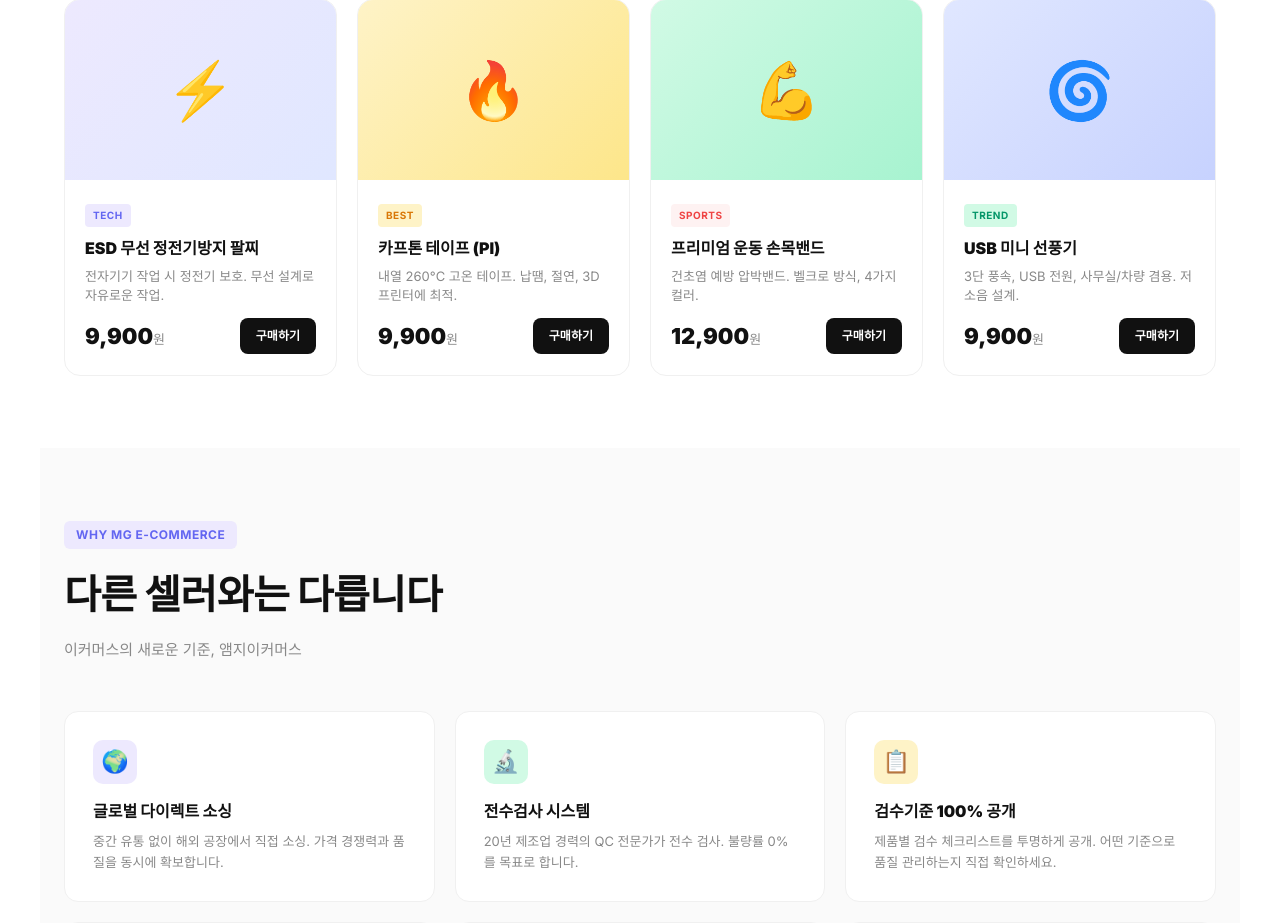
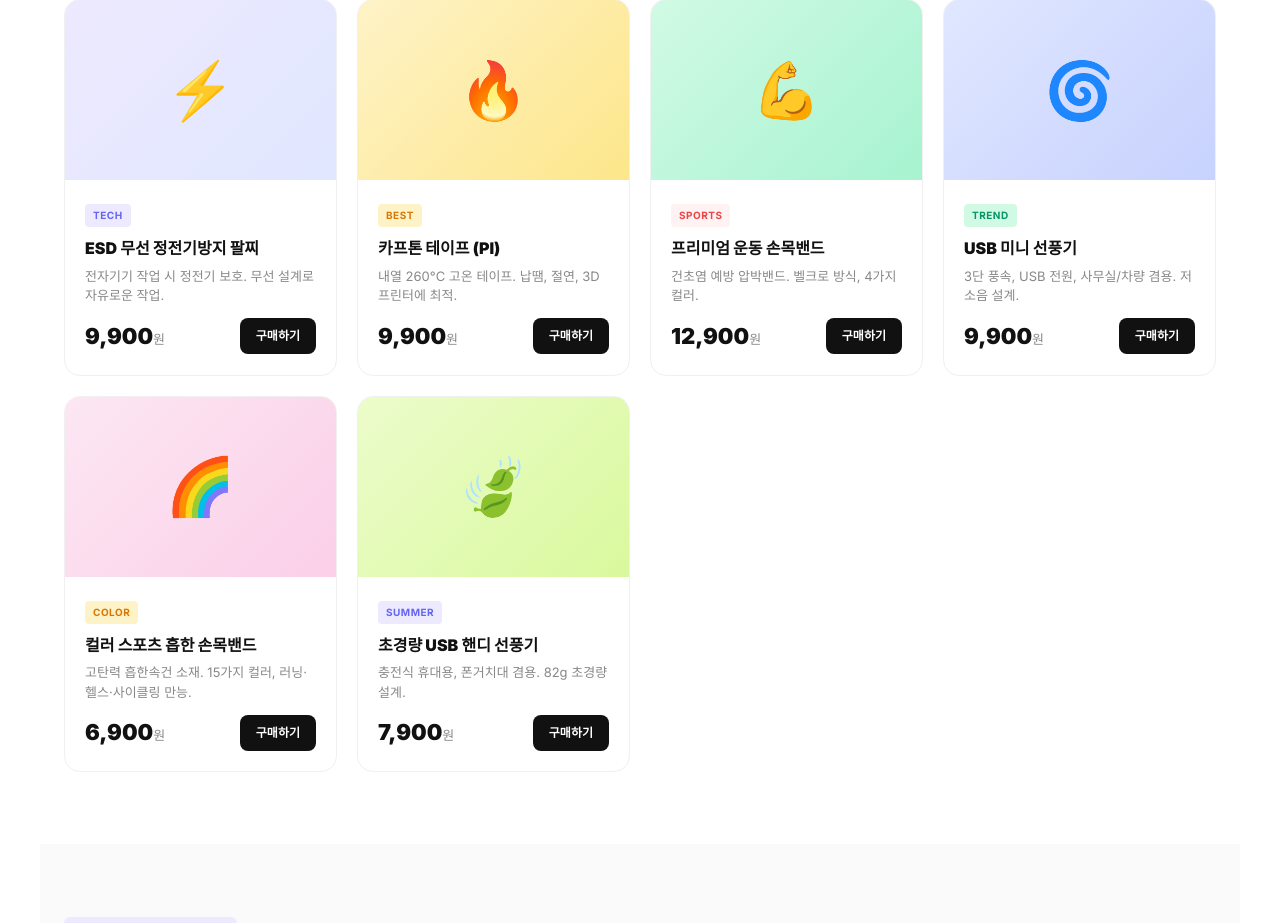
Before and after one commit to cmg9722-beep/mg-commerce, a Flask app: page / in a window 1280 px wide. Shown: the part 1131-2054 px from the top of the page. Run offline with Flask 3, Linux system fonts and the light colour scheme.

Commit message:
상품 2개 추가 (컬러 스포츠 손목밴드, 초경량 핸디 선풍기)
Co-Authored-By: Claude Opus 4.6 <noreply@anthropic.com>

```diff
--- a/templates/homepage.html
+++ b/templates/homepage.html
@@ -83,6 +83,8 @@ a{text-decoration:none;color:inherit}
 .p-img.img2{background:linear-gradient(135deg,#fef3c7,#fde68a)}
 .p-img.img3{background:linear-gradient(135deg,#d1fae5,#a7f3d0)}
 .p-img.img4{background:linear-gradient(135deg,#e0e7ff,#c7d2fe)}
+.p-img.img5{background:linear-gradient(135deg,#fce7f3,#fbcfe8)}
+.p-img.img6{background:linear-gradient(135deg,#ecfccb,#d9f99d)}
 .p-body{padding:20px}
 .p-tag{display:inline-block;font-size:10px;font-weight:700;padding:3px 8px;border-radius:4px;margin-bottom:8px;text-transform:uppercase;letter-spacing:.5px}
 .p-tag.hot{background:#fef2f2;color:#ef4444}
@@ -284,6 +286,30 @@ a{text-decoration:none;color:inherit}
         <div class="p-desc">3단 풍속, USB 전원, 사무실/차량 겸용. 저소음 설계.</div>
         <div class="p-bottom">
           <div class="p-price">9,900<small>원</small></div>
+          <a href="#coupang" class="p-buy" onclick="openCoupang('fan')">구매하기</a>
+        </div>
+      </div>
+    </div>
+    <div class="p-card">
+      <div class="p-img img5">🌈</div>
+      <div class="p-body">
+        <span class="p-tag best">COLOR</span>
+        <div class="p-name">컬러 스포츠 흡한 손목밴드</div>
+        <div class="p-desc">고탄력 흡한속건 소재. 15가지 컬러, 러닝·헬스·사이클링 만능.</div>
+        <div class="p-bottom">
+          <div class="p-price">6,900<small>원</small></div>
+          <a href="#coupang" class="p-buy" onclick="openCoupang('wristband')">구매하기</a>
+        </div>
+      </div>
+    </div>
+    <div class="p-card">
+      <div class="p-img img6">🍃</div>
+      <div class="p-body">
+        <span class="p-tag new">SUMMER</span>
+        <div class="p-name">초경량 USB 핸디 선풍기</div>
+        <div class="p-desc">충전식 휴대용, 폰거치대 겸용. 82g 초경량 설계.</div>
+        <div class="p-bottom">
+          <div class="p-price">7,900<small>원</small></div>
           <a href="#coupang" class="p-buy" onclick="openCoupang('fan')">구매하기</a>
         </div>
       </div>
```
